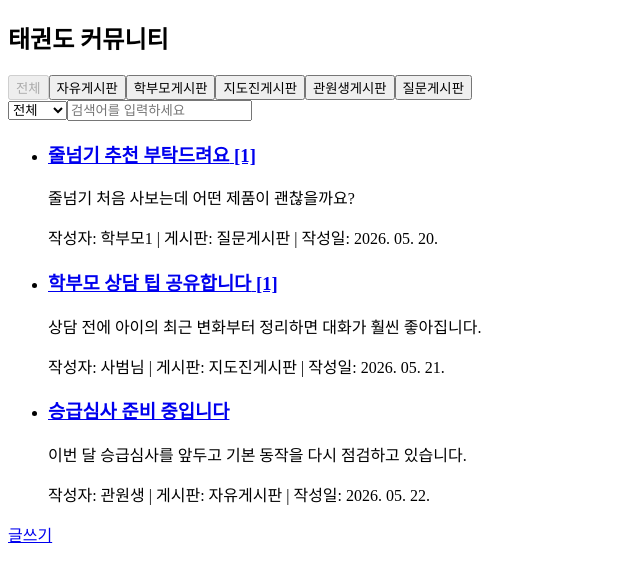
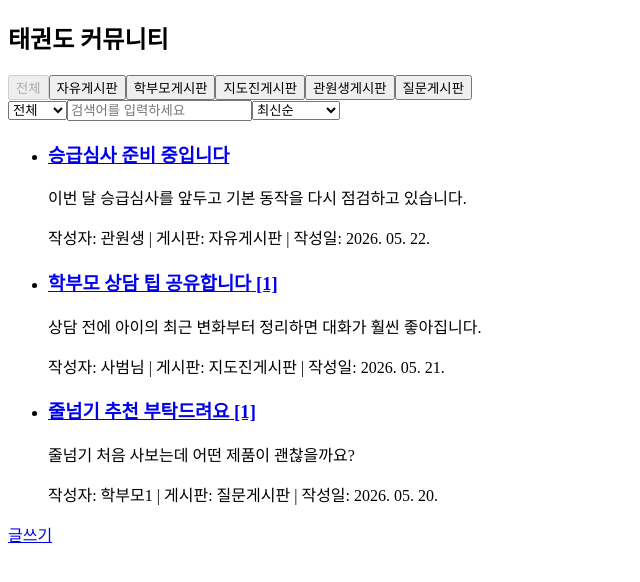
Before and after one commit to thisisyello/taekwondo-community, a React (Vite) app: page / in a window 1280 px wide. Shown: the top 582 px of the page, without its empty margins (0-640 px from the left). Built offline with nearby package versions, Linux system fonts and the light colour scheme.

Commit message:
refactor: 게시글 정렬 기능 추가 및 게시글 목록에 정렬 옵션 추가

```diff
--- a/src/App.tsx
+++ b/src/App.tsx
@@ -10,6 +10,7 @@ import type {
     CommentFormData,
     Post,
     PostFormData,
+    PostSortType,
     SearchTarget,
 } from "./types/board";
 
@@ -21,6 +22,7 @@ export default function App() {
         useState<BoardFilterType>("all");
     const [searchKeyword, setSearchKeyword] = useState("");
     const [searchTarget, setSearchTarget] = useState<SearchTarget>("all");
+    const [postSortType, setPostSortType] = useState<PostSortType>("latest");
 
     const filteredByBoardPosts =
         selectedBoardType === "all"
@@ -28,7 +30,7 @@ export default function App() {
             : posts.filter((post) => post.board === selectedBoardType);
 
     const normalizedSearchKeyword = searchKeyword.trim().toLowerCase();
-    const filteredPosts =
+    const filteredBySearchPosts =
         normalizedSearchKeyword.length === 0
             ? filteredByBoardPosts
             : filteredByBoardPosts.filter((post) => {
@@ -53,6 +55,27 @@ export default function App() {
         }),
         {},
     );
+
+    const sortedPosts = [...filteredBySearchPosts].sort((firstPost, secondPost) => {
+        if (postSortType === "oldest") {
+            return (
+                new Date(firstPost.createdAt).getTime() -
+                new Date(secondPost.createdAt).getTime()
+            );
+        }
+
+        if (postSortType === "mostCommented") {
+            return (
+                (commentCountsByPostId[secondPost.id] ?? 0) -
+                (commentCountsByPostId[firstPost.id] ?? 0)
+            );
+        }
+
+        return (
+            new Date(secondPost.createdAt).getTime() -
+            new Date(firstPost.createdAt).getTime()
+        );
+    });
 
     const handleCreatePost = (post: PostFormData) => {
         const now = new Date().toISOString();
@@ -124,12 +147,14 @@ export default function App() {
                 path="/"
                 element={
                     <BoardPage
-                        posts={filteredPosts}
+                        posts={sortedPosts}
                         commentCountsByPostId={commentCountsByPostId}
                         searchKeyword={searchKeyword}
                         searchTarget={searchTarget}
+                        postSortType={postSortType}
                         onChangeSearchKeyword={setSearchKeyword}
                         onChangeSearchTarget={setSearchTarget}
+                        onChangePostSortType={setPostSortType}
                         selectedBoardType={selectedBoardType}
                         onSelectBoardType={setSelectedBoardType}
                     />
--- a/src/pages/BoardPage.tsx
+++ b/src/pages/BoardPage.tsx
@@ -1,15 +1,22 @@
 import { Link } from "react-router";
 import BoardFilter from "../components/BoardFilter";
 import PostList from "../components/PostList";
-import type { BoardFilterType, Post, SearchTarget } from "../types/board";
+import type {
+    BoardFilterType,
+    Post,
+    PostSortType,
+    SearchTarget,
+} from "../types/board";
 
 type BoardPageProps = {
     posts: Post[];
     commentCountsByPostId: Record<number, number>;
     searchKeyword: string;
     searchTarget: SearchTarget;
+    postSortType: PostSortType;
     onChangeSearchKeyword: (keyword: string) => void;
     onChangeSearchTarget: (target: SearchTarget) => void;
+    onChangePostSortType: (sortType: PostSortType) => void;
     selectedBoardType: BoardFilterType;
     onSelectBoardType: (boardType: BoardFilterType) => void;
 };
@@ -19,8 +26,10 @@ export default function BoardPage({
     commentCountsByPostId,
     searchKeyword,
     searchTarget,
+    postSortType,
     onChangeSearchKeyword,
     onChangeSearchTarget,
+    onChangePostSortType,
     selectedBoardType,
     onSelectBoardType,
 }: BoardPageProps) {
@@ -50,6 +59,17 @@ export default function BoardPage({
                 onChange={(event) => onChangeSearchKeyword(event.target.value)}
             />
 
+            <select
+                value={postSortType}
+                onChange={(event) =>
+                    onChangePostSortType(event.target.value as PostSortType)
+                }
+            >
+                <option value="latest">최신순</option>
+                <option value="oldest">오래된순</option>
+                <option value="mostCommented">댓글 많은순</option>
+            </select>
+
             <PostList
                 posts={posts}
                 commentCountsByPostId={commentCountsByPostId}
--- a/src/types/board.ts
+++ b/src/types/board.ts
@@ -3,6 +3,8 @@ export type BoardType = "free" | "parent" | "coach" | "student" | "question";
 export type BoardFilterType = BoardType | "all";
 
 export type SearchTarget = "all" | "title" | "content" | "author";
+
+export type PostSortType = "latest" | "oldest" | "mostCommented";
 
 export type BoardOption = {
     type: BoardType;
```
